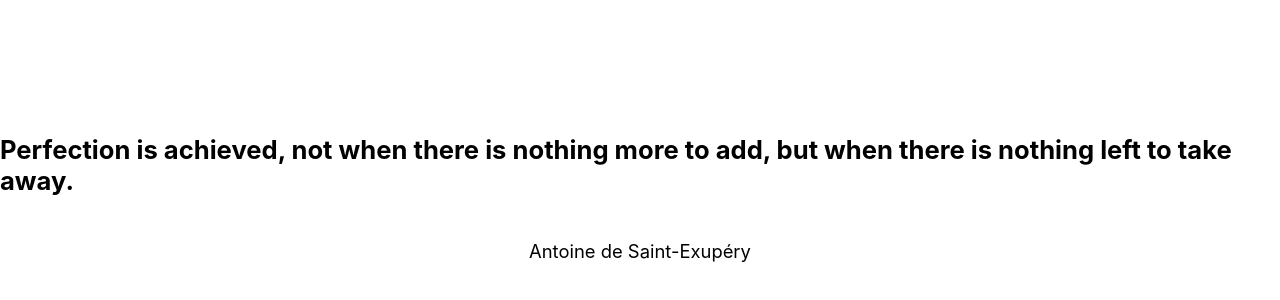
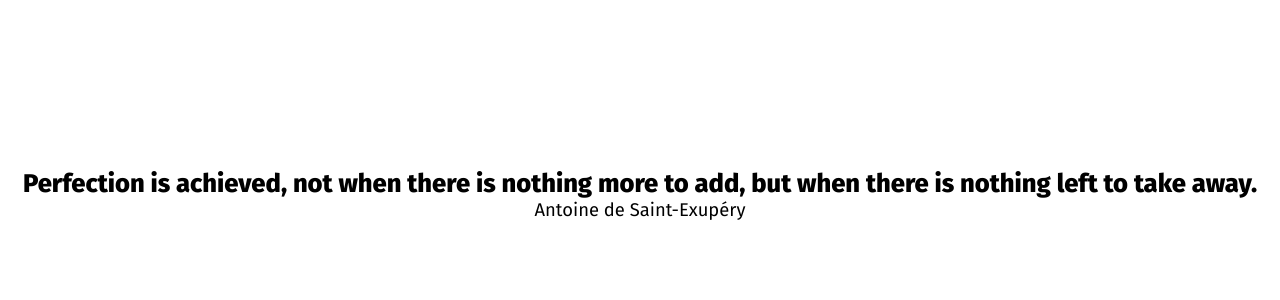
Before and after one commit to tuedodev/validation-form-react-mui, a React (Create React App) app: page / in a window 1280 px wide. Shown: the part 206-506 px from the top of the page. Built offline with nearby package versions, Linux system fonts and the light colour scheme.

Commit message:
File structure modified

```diff
--- a/public/index.html
+++ b/public/index.html
@@ -4,40 +4,11 @@
     <meta charset="utf-8" />
     <link rel="icon" href="%PUBLIC_URL%/favicon.ico" />
     <meta name="viewport" content="width=device-width, initial-scale=1" />
-    <meta name="theme-color" content="#000000" />
-    <meta
-      name="description"
-      content="Web site created using create-react-app"
-    />
-    <link rel="apple-touch-icon" href="%PUBLIC_URL%/logo192.png" />
-    <!--
-      manifest.json provides metadata used when your web app is installed on a
-      user's mobile device or desktop. See https://developers.google.com/web/fundamentals/web-app-manifest/
-    -->
     <link rel="manifest" href="%PUBLIC_URL%/manifest.json" />
-    <!--
-      Notice the use of %PUBLIC_URL% in the tags above.
-      It will be replaced with the URL of the `public` folder during the build.
-      Only files inside the `public` folder can be referenced from the HTML.
-
-      Unlike "/favicon.ico" or "favicon.ico", "%PUBLIC_URL%/favicon.ico" will
-      work correctly both with client-side routing and a non-root public URL.
-      Learn how to configure a non-root public URL by running `npm run build`.
-    -->
-    <title>React App</title>
+    <title>React Minimal App Boilerplate Antoine des Saint Exupery</title>
   </head>
   <body>
     <noscript>You need to enable JavaScript to run this app.</noscript>
     <div id="root"></div>
-    <!--
-      This HTML file is a template.
-      If you open it directly in the browser, you will see an empty page.
-
-      You can add webfonts, meta tags, or analytics to this file.
-      The build step will place the bundled scripts into the <body> tag.
-
-      To begin the development, run `npm start` or `yarn start`.
-      To create a production bundle, use `npm run build` or `yarn build`.
-    -->
   </body>
 </html>
--- a/src/index.css
+++ b/src/index.css
@@ -1,13 +1,21 @@
-body {
-  margin: 0;
-  font-family: -apple-system, BlinkMacSystemFont, 'Segoe UI', 'Roboto', 'Oxygen',
-    'Ubuntu', 'Cantarell', 'Fira Sans', 'Droid Sans', 'Helvetica Neue',
-    sans-serif;
-  -webkit-font-smoothing: antialiased;
-  -moz-osx-font-smoothing: grayscale;
+@import url('https://fonts.googleapis.com/css2?family=Fira+Sans:wght@400;800&display=swap');
+
+:root {
+	--black: #000000;
+	--white: #ffffff;
 }
 
-code {
-  font-family: source-code-pro, Menlo, Monaco, Consolas, 'Courier New',
-    monospace;
+* {
+	padding: 0;
+	margin: 0;
 }
+
+*,
+*::before,
+*::after {
+	box-sizing: border-box;
+}
+
+body {
+	font-family: 'Fira Sans', 'Arial', 'Helvetica', sans-serif;
+}
--- a/src/index.js
+++ b/src/index.js
@@ -1,7 +1,7 @@
 import React from 'react';
 import ReactDOM from 'react-dom';
 import './index.css';
-import App from './App';
+import App from './components/App';
 
 ReactDOM.render(
   <App />,
```
Also changed, not shown: src/components/App.js (renamed from src/App.js).
